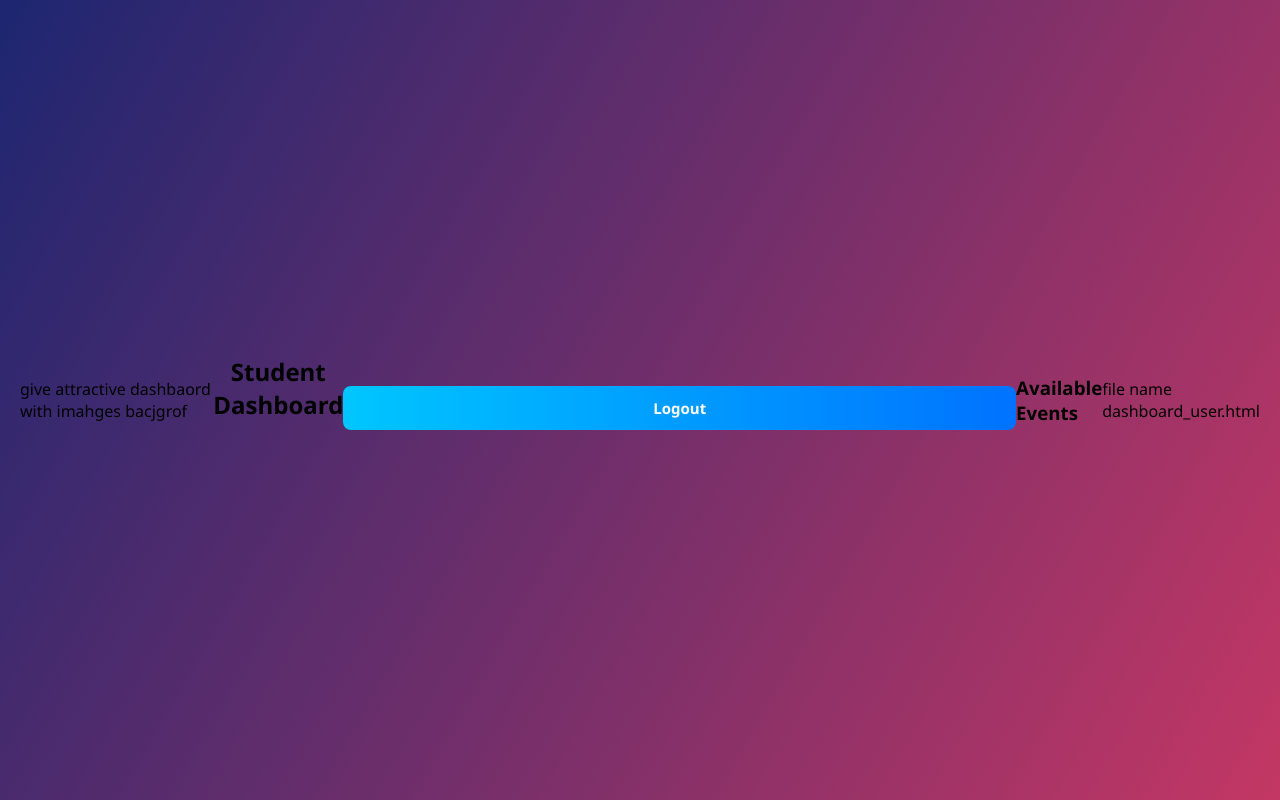
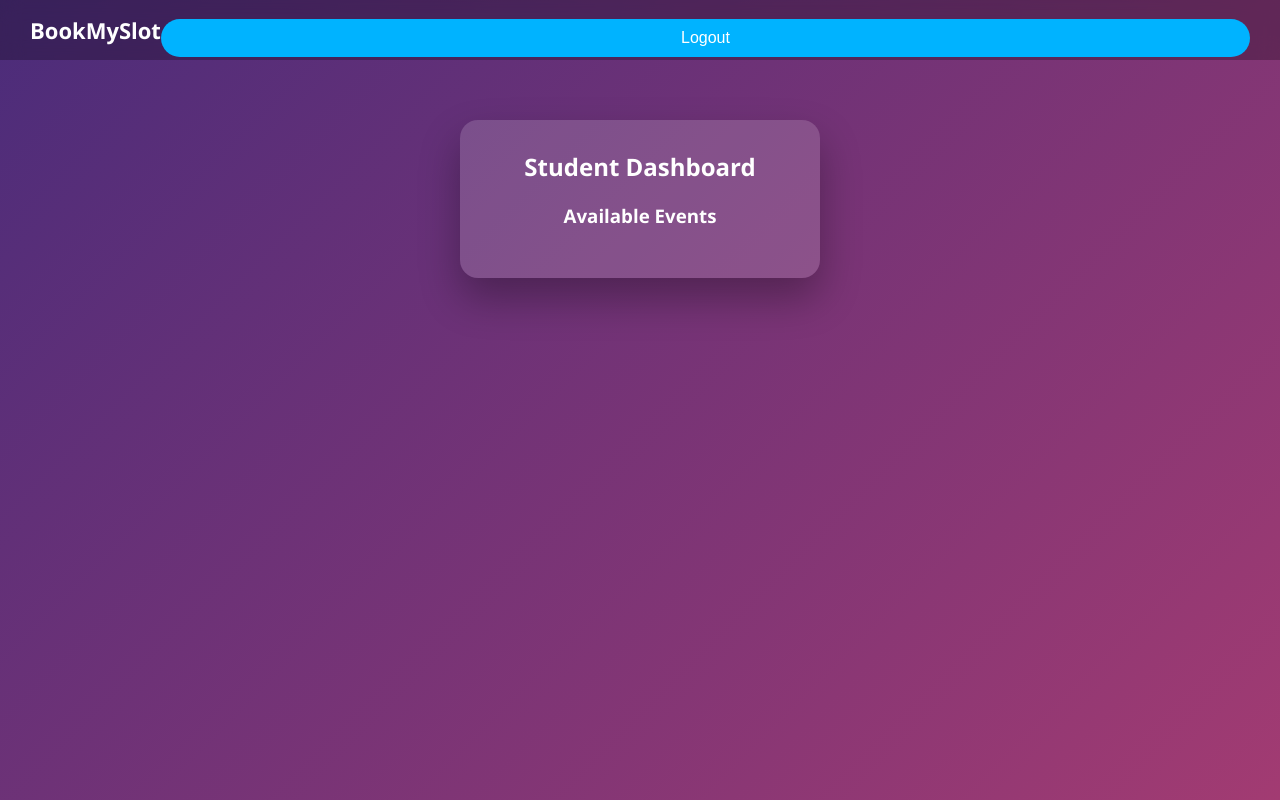
Before and after one commit to akshayaajith2006-spec/zoro, a plain HTML site: page dashboard_user.html in a window 1280 px wide. Drawn offline with Linux system fonts and the light colour scheme; no server answers.

Commit message:
RESHAPED FRONTEND

```diff
--- a/css/styles.css
+++ b/css/styles.css
@@ -1,84 +1,110 @@
-/* ===== Global Reset ===== */
+/* ===== RESET ===== */
 * {
-  box-sizing: border-box;
   margin: 0;
   padding: 0;
-  font-family: 'Segoe UI', Tahoma, Geneva, Verdana, sans-serif;
+  box-sizing: border-box;
 }
 
-/* ===== Page Background ===== */
+/* ===== BODY BACKGROUND ===== */
 body {
+  font-family: 'Segoe UI', Tahoma, sans-serif;
   min-height: 100vh;
-  background: linear-gradient(120deg, #1d2671, #c33764);
-  display: flex;
-  justify-content: center;
-  align-items: center;
-  padding: 20px;
+  background: linear-gradient(135deg, #4b2c7a, #a23b72);
+  padding-top: 80px;
 }
 
-/* ===== Main Container (Login / Dashboard Box) ===== */
-.login-container,
-.container {
-  background: rgba(255, 255, 255, 0.15);
+/* ===== NAVBAR ===== */
+.navbar {
+  position: fixed;
+  top: 0;
+  left: 0;
+  width: 100%;
+  height: 60px;
+  background: rgba(0, 0, 0, 0.25);
   backdrop-filter: blur(10px);
-  padding: 35px;
-  width: 360px;
-  border-radius: 16px;
-  box-shadow: 0 25px 45px rgba(0, 0, 0, 0.25);
-  color: #ffffff;
+  display: flex;
+  align-items: center;
+  justify-content: space-between;
+  padding: 0 30px;
+  z-index: 1000;
 }
 
-/* ===== Headings ===== */
-h2 {
-  text-align: center;
-  margin-bottom: 25px;
-  font-size: 24px;
-  font-weight: 600;
+.logo {
+  font-size: 22px;
+  font-weight: bold;
+  color: white;
 }
 
-/* ===== Inputs ===== */
+.nav-logout {
+  background: #00b3ff;
+  color: white;
+  border: none;
+  padding: 10px 20px;
+  border-radius: 20px;
+  cursor: pointer;
+}
+
+.nav-logout:hover {
+  background: #0095d6;
+}
+
+/* ===== GLASS CARD ===== */
+.login-container,
+.admin-container,
+.dashboard-container {
+  background: rgba(255, 255, 255, 0.15);
+  padding: 30px;
+  border-radius: 18px;
+  width: 360px;
+  margin: 40px auto;
+  box-shadow: 0 20px 40px rgba(0, 0, 0, 0.3);
+  color: white;
+}
+
+/* ===== INPUTS ===== */
 input {
   width: 100%;
-  padding: 12px 15px;
+  padding: 14px;
   margin: 12px 0;
-  border-radius: 8px;
+  border-radius: 10px;
   border: none;
-  outline: none;
   font-size: 14px;
 }
 
-/* ===== Button ===== */
+/* ===== BUTTONS ===== */
 button {
   width: 100%;
-  padding: 12px;
+  padding: 14px;
   margin-top: 15px;
+  border-radius: 12px;
   border: none;
-  border-radius: 8px;
-  background: linear-gradient(to right, #00c6ff, #0072ff);
+  background: #00b3ff;
   color: white;
-  font-size: 15px;
-  font-weight: 600;
+  font-size: 16px;
   cursor: pointer;
-  transition: all 0.3s ease;
 }
 
 button:hover {
-  transform: translateY(-2px);
-  box-shadow: 0 10px 20px rgba(0, 0, 0, 0.35);
+  background: #0095d6;
 }
 
-/* ===== Error Text ===== */
-#error {
-  margin-top: 12px;
-  font-size: 13px;
+/* ===== HEADINGS ===== */
+h2, h3 {
   text-align: center;
-  color: #ffdada;
+  margin-bottom: 20px;
 }
 
-/* ===== Dashboard Event Cards (Future Safe) ===== */
-#events div {
+/* ===== EVENT LIST ===== */
+.event {
   background: rgba(255, 255, 255, 0.2);
-  padding: 15px;
+  padding: 12px;
   border-radius: 10px;
-  margin: 10px 0;
+  margin-top: 10px;
 }
+
+/* ===== ERROR ===== */
+#error {
+  margin-top: 10px;
+  text-align: center;
+  color: #ffdede;
+}
--- a/dashboard_user.html
+++ b/dashboard_user.html
@@ -1,23 +1,27 @@
-give attractive dashbaord with imahges bacjgrof <!DOCTYPE html>
+<!DOCTYPE html>
 <html lang="en">
-
 <head>
   <meta charset="UTF-8">
-  <meta name="viewport" content="width=device-width, initial-scale=1.0">
-  <title>Student Dashboard</title>
+  <title>BookMySlot - Dashboard</title>
   <link rel="stylesheet" href="css/styles.css">
 </head>
 
 <body>
 
-  <h2>Student Dashboard</h2>
-  <button onclick="logoutUser()">Logout</button>
+  <!-- NAVBAR -->
+  <div class="navbar">
+    <div class="logo">BookMySlot</div>
+    <button class="nav-logout" onclick="logoutUser()">Logout</button>
+  </div>
 
-  <h3>Available Events</h3>
-  <div id="eventList"></div>
+  <!-- DASHBOARD -->
+  <div class="dashboard-container">
+    <h2>Student Dashboard</h2>
+
+    <h3>Available Events</h3>
+
+
 
   <script type="module" src="js/booking.js"></script>
-
 </body>
-
-</html> file name dashboard_user.html
+</html>
```
Also changed, not shown: admin.html (+23 -14 lines), index.html (+5 -0 lines).
